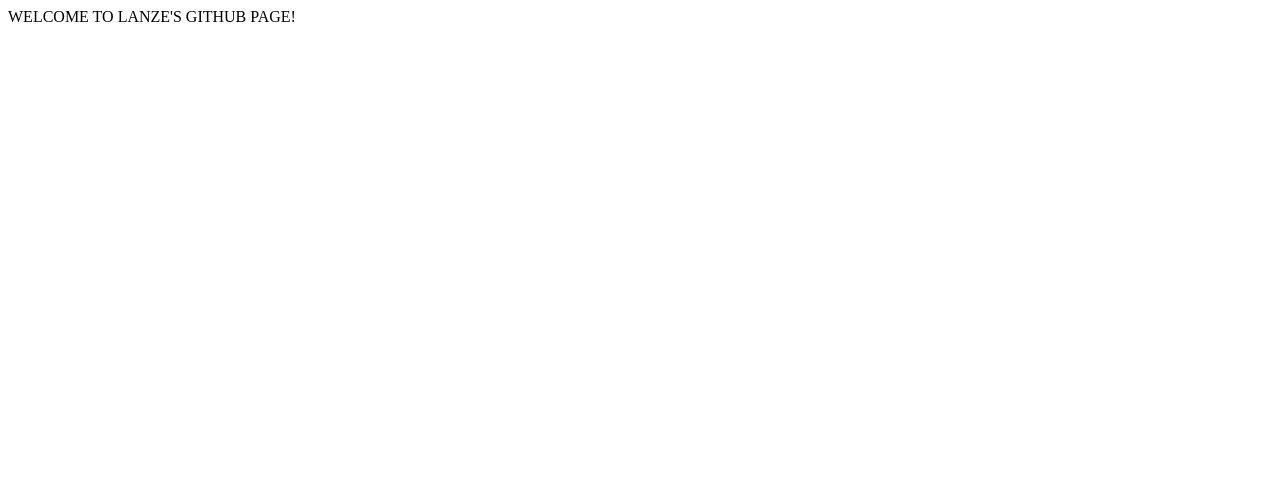
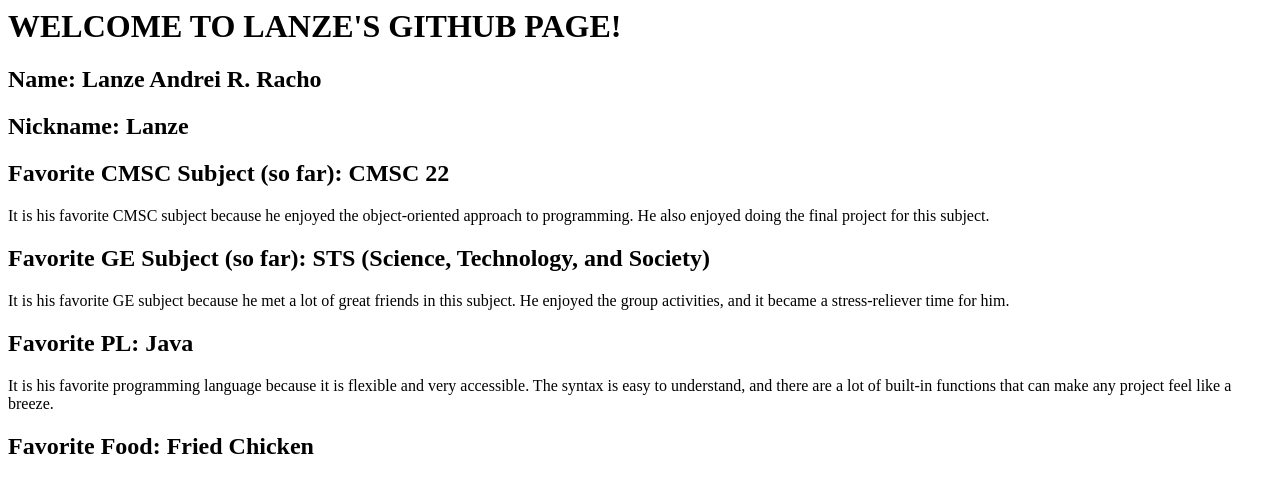
Before and after one commit to eznal012/eznal012.github.io, a plain HTML site: page index.html in a window 1280 px wide. Drawn offline with Linux system fonts and the light colour scheme.

Commit message:
Initial commit

```diff
--- a/index.html
+++ b/index.html
@@ -8,7 +8,34 @@
 
 	<body>
 
-		<header> WELCOME TO LANZE'S GITHUB PAGE! </header>
+		<header> <h1> WELCOME TO LANZE'S GITHUB PAGE! </h1> </header>
+
+		<section>
+			<h2> Name: Lanze Andrei R. Racho</h2>
+		</section>
+
+		<section>
+			<h2> Nickname: Lanze </h2>
+		</section>
+
+		<section>
+			<h2> Favorite CMSC Subject (so far): CMSC 22 </h2>
+			<p> It is his favorite CMSC subject because he enjoyed the object-oriented approach to programming. He also enjoyed doing the final project for this subject. </p>
+		</section>
+
+		<section>
+			<h2> Favorite GE Subject (so far): STS (Science, Technology, and Society) </h2>
+			<p> It is his favorite GE subject because he met a lot of great friends in this subject. He enjoyed the group activities, and it became a stress-reliever time for him.
+		</section>
+
+		<section>
+			<h2> Favorite PL: Java </h2>
+			<p> It is his favorite programming language because it is flexible and very accessible. The syntax is easy to understand, and there are a lot of built-in functions that can make any project feel like a breeze.
+		</section>
+
+		<section>
+			<h2> Favorite Food: Fried Chicken </h2>
+		</section>
 
 	</body>
 
```
